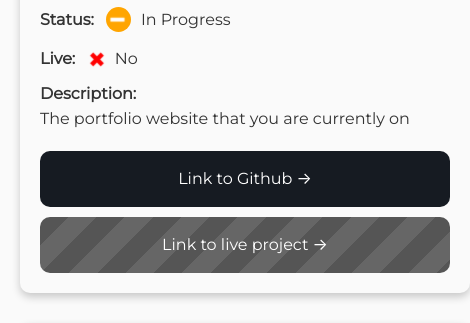
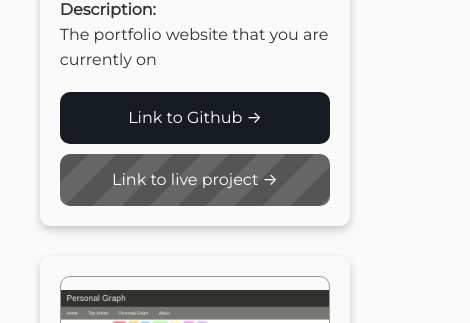
Before and after one commit to ADSmith-0/personal-website, a Next.js app: page /projects in a window 390 px wide. Shown: the part 445-768 px from the top of the page, 470 px wide, since content can reach past the window. Built offline with nearby package versions, Linux system fonts and the light colour scheme.

Commit message:
update: changed card CSS

```diff
--- a/components/carousel.tsx
+++ b/components/carousel.tsx
@@ -6,7 +6,7 @@ export default function Carousel({ children }:any){
     const [ scrollAmount, setScrollAmount ] = useState(0);
     const scrollLeft = () => setScrollAmount(Math.max(0, scrollAmount - cardWidth));
     const scrollRight = () => {
-        let displayNumber = (window.innerWidth < 1300) ? 1 : 3;
+        let displayNumber = (window.innerWidth < 500) ? 1 : ((window.innerWidth < 1300)? 2 : 3);
         setScrollAmount(Math.min(scrollAmount + cardWidth, ((children.length-displayNumber)*cardWidth)));
     }
     useEffect(() => {
--- a/pages/about.tsx
+++ b/pages/about.tsx
@@ -42,7 +42,7 @@ export default function about() {
                             <li className={experience}>
                                 <Details
                                     summary = "Web Developer - Tillison Consulting:"
-                                    content = "Designing and building websites of all different shapes and varieties, mstly using wordpress and PHP, but occassionally when I get to choose, it&apos;s fullstack JavaScript (MERN)."
+                                    content = "Designing and building websites of all different shapes and varieties, mostly using wordpress and PHP, but occassionally when I get to choose, it&apos;s fullstack JavaScript (MERN)."
                                 />
                             </li>
                         </ul>
--- a/styles/post-card.module.css
+++ b/styles/post-card.module.css
@@ -52,6 +52,9 @@
     .card:hover{ box-shadow: 0 6px 12px 0 #00000033; }
     .date { background-color: #393b3f; }
 }
-@media (max-width: 500px) {
-    .card { min-width: 85vw; }
+@media (max-width: 800px) {
+    .card {
+        min-width: 100%;
+        width: 100%;
+    }
 }
--- a/styles/project-card.module.css
+++ b/styles/project-card.module.css
@@ -11,8 +11,7 @@
     grid-template-rows: auto auto auto auto auto 1fr auto;
     gap: 10px;
     align-items: center;
-    width: 450px;
-    min-width: 450px;
+    width: min(100%, 450px);
 }
 .card:hover{ box-shadow: 0 8px 16px 0 #00000033; }
 .title {
@@ -78,14 +77,15 @@
 }
 .links {
     display: grid;
-    grid-template-columns: 1fr 1fr;
+    grid-template-columns: 1fr;
+    justify-items: stretch;
     gap: 10px;
-    place-items: center;
+    align-items: center;
 }
 .link {
     border-radius: 10px;
     color: #fff;
-    padding: 10px 15px;
+    padding: 18px 0;
     line-height: 1rem;
     text-align: center;
     transition: background-color 0.2s linear 0s;
@@ -116,15 +116,3 @@
         border-color: #555;
     }
 }
-@media (max-width: 500px) {
-    .card {
-        min-width: 85vw;
-    }
-    .links {
-        grid-template-columns: 1fr;
-        justify-items: stretch;
-    }
-    .link {
-        padding: 20px 0;
-    }
-}
--- a/styles/projects-archive.module.css
+++ b/styles/projects-archive.module.css
@@ -1,13 +1,20 @@
 #container {
     display: grid;
-    grid-template-columns: repeat(2, 1fr);
+    grid-template-columns: repeat(3, 1fr);
+    justify-items: center;
     gap: 30px;
-    width: clamp(800px, 70vw, 1500px);
-    margin: 30px auto;
+    width: min(95vw, 1500px);
+    padding: 30px;
+    margin: auto;
 }
-@media screen and (max-width:1000px){
+@media (max-width:1250px){
+    #container {
+        grid-template-columns: repeat(2, 1fr);
+    }
+}
+@media (max-width:700px){
     #container {
         grid-template-columns: 1fr;
-        width: 350px;
+        width: 95vw;
     }
 }
```
Also changed, not shown: styles/posts-archive.module.css (+7 -2 lines).
